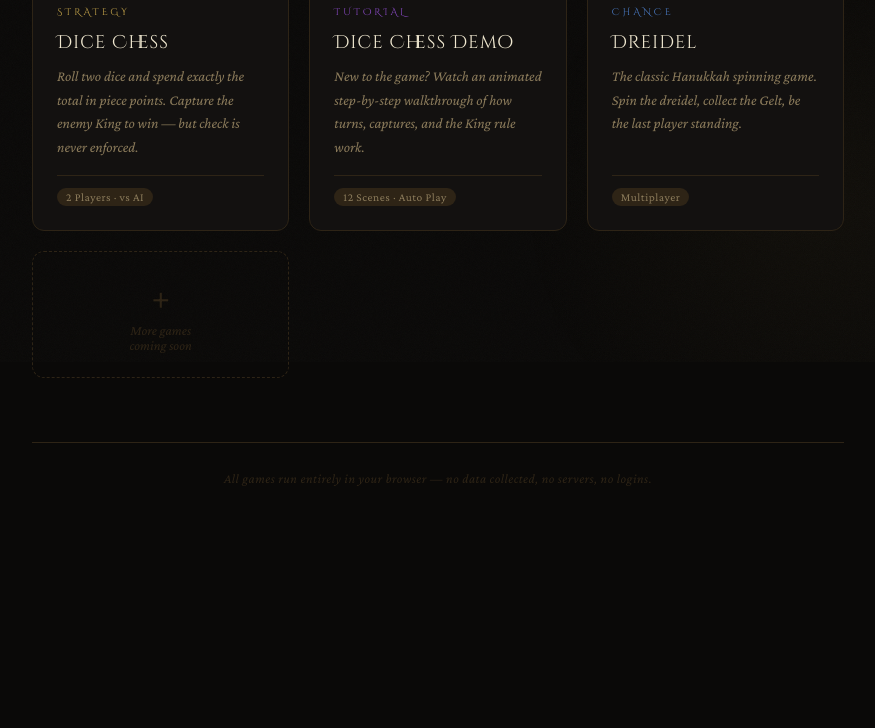
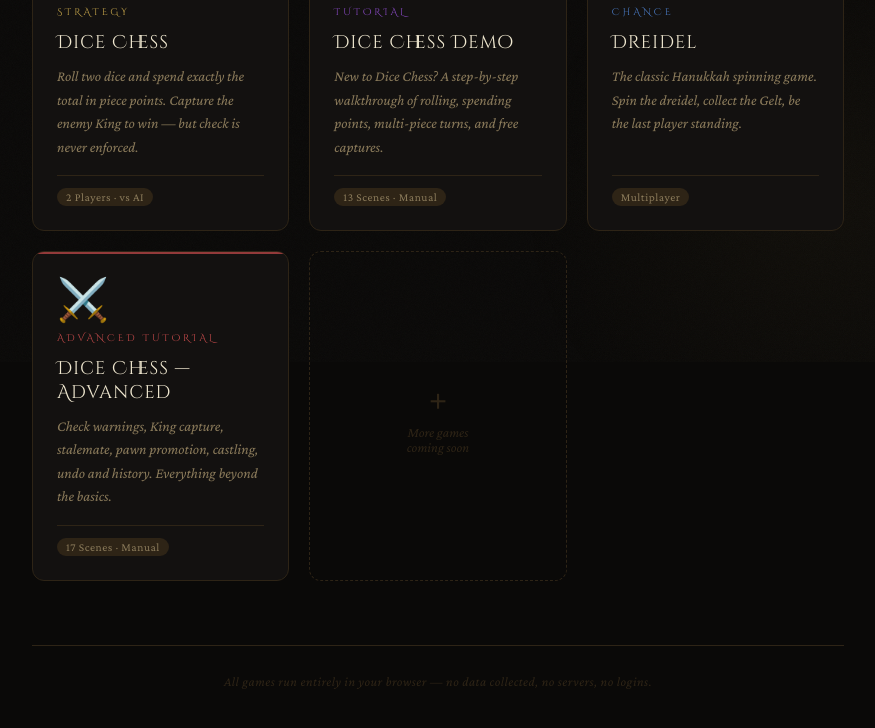
Before and after one commit to Bookwisefs/GreyGames, a plain HTML site: page index.html in a window 1280 px wide. Shown: the part 438-1166 px from the top of the page, without its empty margins (202-1077 px from the left). Before the commit the page ends 1004 px from the top, so only its background shows below. Drawn offline with nearby package versions, Linux system fonts and the light colour scheme.

Commit message:
Update index.html

```diff
--- a/index.html
+++ b/index.html
@@ -140,6 +140,7 @@ h1 {
 .card:nth-child(2){animation-delay:.45s;}
 .card:nth-child(3){animation-delay:.55s;}
 .card:nth-child(4){animation-delay:.65s;}
+.card:nth-child(5){animation-delay:.75s;}
 
 /* card accent glow — color varies per card */
 .card::before {
@@ -320,9 +321,9 @@ footer {
         <span class="card-icon">🎬</span>
         <div class="card-label">Tutorial</div>
         <div class="card-title">Dice Chess Demo</div>
-        <div class="card-desc">New to the game? Watch an animated step-by-step walkthrough of how turns, captures, and the King rule work.</div>
+        <div class="card-desc">New to Dice Chess? A step-by-step walkthrough of rolling, spending points, multi-piece turns, and free captures.</div>
         <div class="card-footer">
-          <span class="card-tag">12 Scenes · Auto Play</span>
+          <span class="card-tag">13 Scenes · Manual</span>
           <span class="card-arrow">→</span>
         </div>
       </a>
@@ -336,6 +337,19 @@ footer {
         <div class="card-desc">The classic Hanukkah spinning game. Spin the dreidel, collect the Gelt, be the last player standing.</div>
         <div class="card-footer">
           <span class="card-tag">Multiplayer</span>
+          <span class="card-arrow">→</span>
+        </div>
+      </a>
+
+      <!-- DICE CHESS DEMO 2 -->
+      <a class="card" href="dice-chess-demo2.html"
+         style="--accent:#c94c4c; --accent-faint:rgba(201,76,76,0.07);">
+        <span class="card-icon">⚔️</span>
+        <div class="card-label">Advanced Tutorial</div>
+        <div class="card-title">Dice Chess — Advanced</div>
+        <div class="card-desc">Check warnings, King capture, stalemate, pawn promotion, castling, undo and history. Everything beyond the basics.</div>
+        <div class="card-footer">
+          <span class="card-tag">17 Scenes · Manual</span>
           <span class="card-arrow">→</span>
         </div>
       </a>
```
